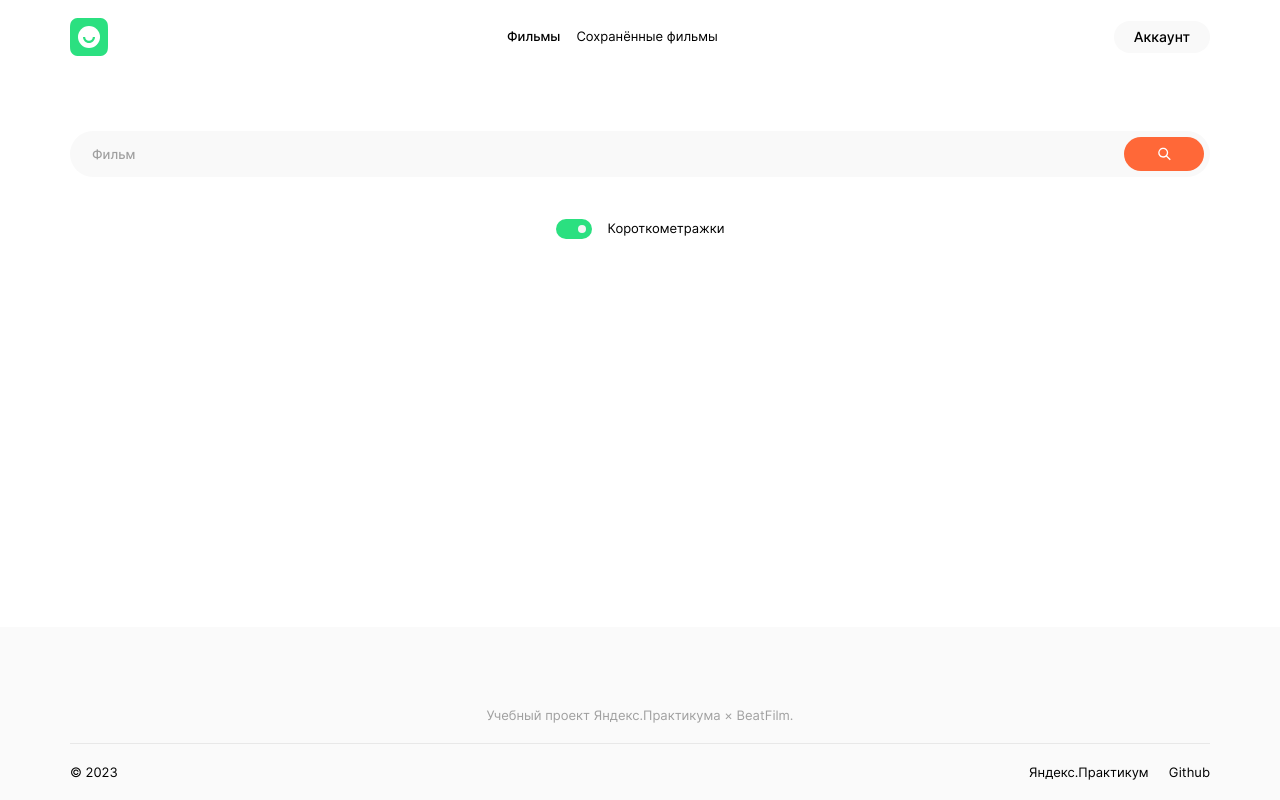
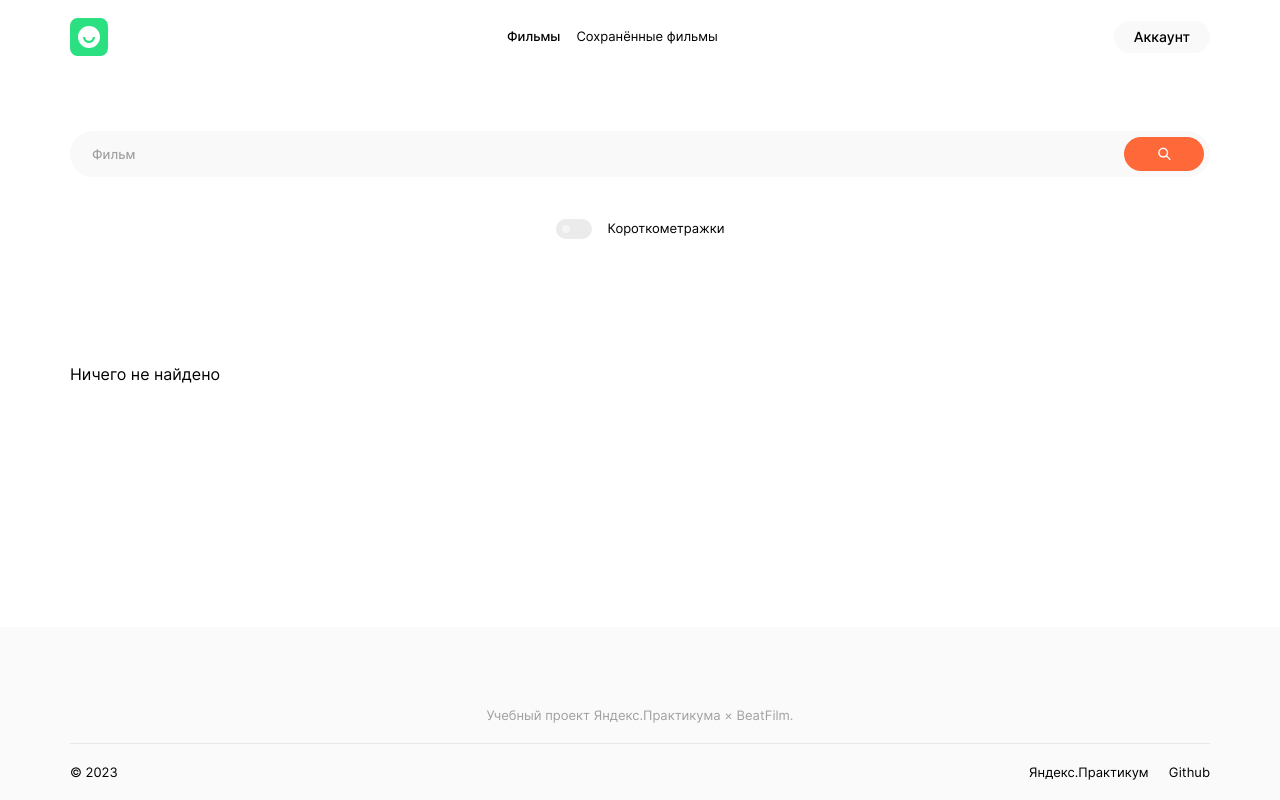
Before and after one commit to Newet7/movies-explorer-frontend, a React (Create React App) app: page /movies in a window 1280 px wide. Built offline with nearby package versions, Linux system fonts and the light colour scheme; no server answers.

Commit message:
lvl3: исправил massage если нет фильмов

```diff
--- a/src/components/movies/Movies/Movies.js
+++ b/src/components/movies/Movies/Movies.js
@@ -14,25 +14,6 @@ import {
   SEARCH_PARAMS,
 } from "../../../utils/apiConfig";
 
-// Функция для фильтрации фильмов
-function searchMovies(movies, searchText, areMoviesSelected) {
-  if (!movies.length) return movies;
-
-  let foundMovies = movies;
-
-  if (!areMoviesSelected) {
-    foundMovies = foundMovies.filter(
-      (movie) => movie.duration > SEARCH_PARAMS.SHORTIES_MAX_DURATION
-    );
-  }
-
-  foundMovies = foundMovies.filter((movie) =>
-    movie.nameRU.toLowerCase().includes(searchText.toLowerCase())
-  );
-
-  return foundMovies;
-}
-
 function Message({ text, isError = false }) {
   return (
     <div className="message section">
@@ -45,12 +26,61 @@ function Message({ text, isError = false }) {
   );
 }
 
+const ERROR_MSGS = {
+  NOT_FOUND: "Ничего не найдено",
+  CANT_GET_MOVIES:
+    "Во время запроса произошла ошибка. Возможно, проблема с соединением или сервер недоступен. Подождите немного и попробуйте ещё раз",
+};
+
+function SearchResults({
+  isErrorOnLoading,
+  isLoading,
+  movies,
+  savedMovies,
+  onCardClick,
+  isSavedMoviesSearchResult = false,
+}) {
+  return isErrorOnLoading ? (
+    <Message text={ERROR_MSGS.CANT_GET_MOVIES} isError />
+  ) : isLoading ? (
+    <Preloader />
+  ) : movies.length === 0 ? (
+    <Message text={ERROR_MSGS.NOT_FOUND} />
+  ) : (
+    <MoviesCardList
+      movies={movies}
+      savedMovies={savedMovies}
+      onCardClick={onCardClick}
+      isSavedMoviesCardList={isSavedMoviesSearchResult}
+    />
+  );
+}
+
+// Функция для фильтрации фильмов
+function searchMovies(movies, searchText, areMoviesSelected) {
+  if (!movies.length) return movies;
+
+  let foundMovies = movies;
+
+  if (areMoviesSelected) {
+    foundMovies = foundMovies.filter(
+      (movie) => movie.duration <= SEARCH_PARAMS.SHORTIES_MAX_DURATION
+    );
+  }
+
+  foundMovies = foundMovies.filter((movie) =>
+    movie.nameRU.toLowerCase().includes(searchText.toLowerCase())
+  );
+
+  return foundMovies;
+}
+
 function Movies() {
   const [allMovies, setAllMovies] = useState(null);
   const [savedMovies, setSavedMovies] = useState([]);
   const defaultSearchText = localStorage.getItem("searchText") || "";
   const defaultAreMoviesSelected =
-    JSON.parse(localStorage.getItem("areMoviesSelected")) || true;
+    JSON.parse(localStorage.getItem("areMoviesSelected")) || false;
   const defaultFoundMovies =
     JSON.parse(localStorage.getItem("foundMovies")) || [];
 
@@ -163,14 +193,16 @@ function Movies() {
           defaultSearchText={searchText}
           defaultAreMoviesSelected={areMoviesSelected}
         />
-        {searchText && (
-          <MoviesCardList
+        {searchText || foundMovies.length > 0 ? (
+          <SearchResults
             isErrorOnLoading={isErrorOnLoading}
             isLoading={isLoading}
             movies={foundMovies}
             savedMovies={savedMovies}
             onCardClick={handleCardClick}
           />
+        ) : (
+          <Message text={ERROR_MSGS.NOT_FOUND} />
         )}
         {/* {isErrorOnLoading && (
           <Message text="Ошибка при загрузке фильмов" isError />
--- a/src/components/movies/MoviesCard/MoviesCard.css
+++ b/src/components/movies/MoviesCard/MoviesCard.css
@@ -14,7 +14,6 @@
     --gap: 18px;
   }
 }
-
 
 .cards__text {
   padding: 14px 12px;
@@ -65,14 +64,23 @@
   }
 }
 
+.movie-card__link {
+  grid-area: thumbnail;
+  transition: opacity 0.3s;
+}
+
+.movie-card__link:hover {
+  opacity: 0.8;
+}
+
 .movie-card__thumbnail {
+  display: block;
   grid-area: thumbnail;
   width: 100%;
   aspect-ratio: 16 / 9;
   object-position: center;
   object-fit: cover;
 }
-
 
 @media (min-width: 1280px) {
   .movie-card__thumbnail {
--- a/src/components/movies/MoviesCard/MoviesCard.js
+++ b/src/components/movies/MoviesCard/MoviesCard.js
@@ -4,37 +4,33 @@ import { WorkCardButton } from "../CardButton/CardButton";
 import { MOVIE_API } from "../../../utils/apiConfig";
 import { SavedCardButton } from "../CardButton/CardButton";
 
+// Функция для форматирования времени
+function getMovieDuration(mins) {
+  return `${Math.floor(mins / 60)}ч ${mins % 60}м`;
+}
+
 function MoviesCard({ movie, isSaved, onClick, isSavedMovieCard = false }) {
   function handleClick() {
     onClick(movie);
   }
 
-  // function MoviesCard({ movieData, isSaved, onClick }) {
-  //   // TESTING BUTTON CLICK
-  //   const [isSaved, setIsSaved] = React.useState(false);
+  const movieDuration = getMovieDuration(movie.duration); // Форматирование длительности
 
-  //   const type = "all";
-
-  //   function handleClickSave() {
-  //     setIsSaved((state) => !state);
-  //   }
-  //   const ref = React.useRef();
-  //   function handleClickDelete() {
-  //     setIsSaved(false);
-  //     ref.current.remove();
-  //   }
-
-  //   function handleClick() {
-  //     onClick(movieData.id);
-  //   }
 
   return (
     <li className="movie-card">
-      <img
-        src={movie.image}
-        alt={`Кадр из фильма ${movie.name}`}
-        className="movie-card__thumbnail"
-      />
+      <a
+        href={movie.trailerLink}
+        className="movie-card__link"
+        target="_blank"
+        rel="noreferrer"
+      >
+        <img
+          src={movie.image}
+          alt={`Кадр из фильма ${movie.name}`}
+          className="movie-card__thumbnail"
+        />
+      </a>
       <div className="cards__text">
         <div className="cards__tex-row">
           <h3 className="movie-card__name">{movie.nameRU}</h3>
@@ -45,7 +41,7 @@ function MoviesCard({ movie, isSaved, onClick, isSavedMovieCard = false }) {
           )}
         </div>
         <div className="cards__tex-row">
-          <p className="movie-card__duration">1ч42м</p>
+          <p className="movie-card__duration">{movieDuration}</p>
         </div>
       </div>
     </li>
--- a/src/components/movies/MoviesCardList/MoviesCardList.js
+++ b/src/components/movies/MoviesCardList/MoviesCardList.js
@@ -60,17 +60,19 @@ function MoviesCardList({
     setRenderedMovies(array);
   }
 
-  function Message({ text, isError = false }) {
-    const messageClasses = `message__text ${
-      isError ? "message__text_type_error" : ""
-    }`;
-
-    return (
-      <div className="message section">
-        <p className={messageClasses}>{text}</p>
-      </div>
-    );
-  }
+  // function Message({ text, isError = false }) {
+  //   return (
+  //     <div className="message section">
+  //       <p
+  //         className={`message__text ${
+  //           isError ? "message__text_type_error" : ""
+  //         }`}
+  //       >
+  //         {text}
+  //       </p>
+  //     </div>
+  //   );
+  // }
 
   function checkIsMovieSaved(movie) {
     if (Array.isArray(savedMovies)) {
@@ -83,9 +85,6 @@ function MoviesCardList({
 
   return (
     <>
-      {movies.length === 0 ? (
-        <Message text="Ничего не найдено" />
-      ) : (
       <ul
         className="movie-card-list section"
         aria-label="Список фильмов"
@@ -103,7 +102,6 @@ function MoviesCardList({
           );
         })}
       </ul>
-      )}
       {/* Уберите проверку на renderedMovies.length */}
       {/* Это отключит кнопку "More" */}
       {/* {renderedMovies.length < movies.length && (
--- a/src/components/movies/SavedMovies/SavedMovies.js
+++ b/src/components/movies/SavedMovies/SavedMovies.js
@@ -14,9 +14,9 @@ function searchMovies(movies, searchText, areMoviesSelected) {
 
   let foundMovies = movies;
 
-  if (!areMoviesSelected) {
+  if (areMoviesSelected) {
     foundMovies = foundMovies.filter(
-      (movie) => movie.duration > SEARCH_PARAMS.SHORTIES_MAX_DURATION
+      (movie) => movie.duration <= SEARCH_PARAMS.SHORTIES_MAX_DURATION
     );
   }
 
@@ -82,7 +82,7 @@ function SavedMovies() {
 
   const [foundMovies, setFoundMovies] = React.useState([]);
   const [searchText, setSearchText] = React.useState("");
-  const [areMoviesSelected, setAreMoviesSelected] = React.useState(true);
+  const [areMoviesSelected, setAreMoviesSelected] = React.useState(false);
 
   React.useEffect(() => {
     getSavedMovies();
```
Lines whose indentation alone changed are shown as unchanged.
